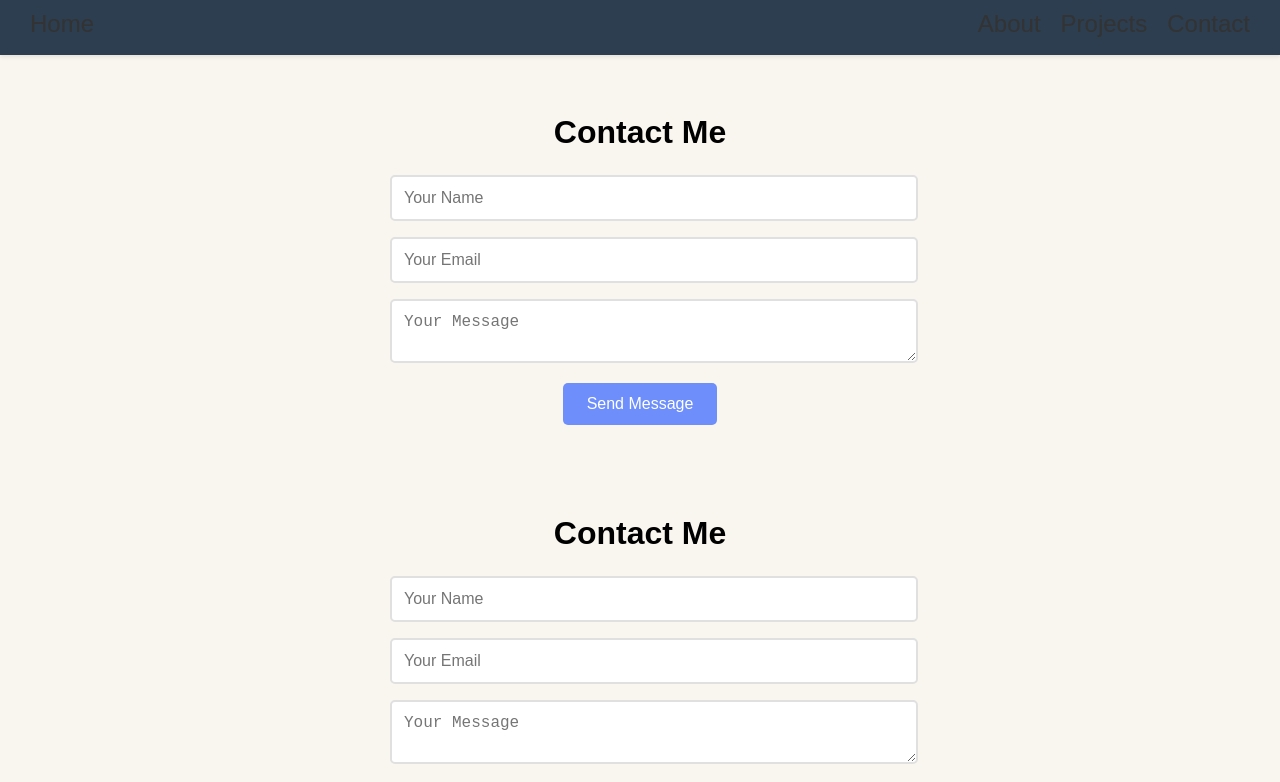
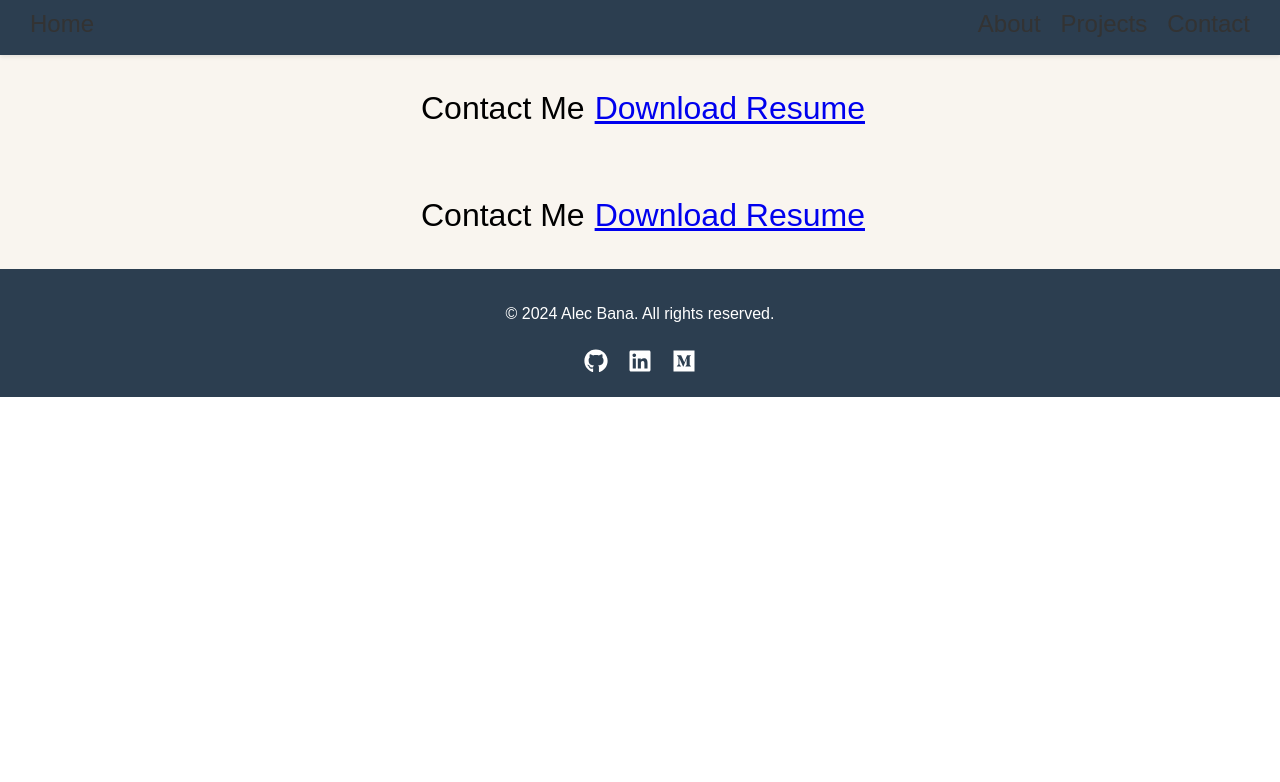
Before and after one commit to Abana55/my-new-portfolio, a React (Create React App) app: page /contact in a window 1280 px wide. Shown: the top 782 px of the page. Built offline with nearby package versions, Linux system fonts and the light colour scheme.

Commit message:
added new styles to the form

```diff
--- a/src/components/ContactMe/ContactMe.js
+++ b/src/components/ContactMe/ContactMe.js
@@ -1,16 +1,29 @@
-import React from 'react';
+import React, { useState } from 'react';
 import './ContactMe.scss';
 
 function Contact() {
+  const [isModalOpen, setIsModalOpen] = useState(false);
+
+  const toggleModal = () => {
+    setIsModalOpen(!isModalOpen);
+  };
+
+
   return (
     <section className="contact">
-      <h2 className="contact__title">Contact Me</h2>
+      <button onClick={toggleModal} className="contact__title-button">Contact Me</button>
+      <a href="/path/to/your/resume.pdf" download className="contact__resume-download">Download Resume</a>
+
+      {isModalOpen && (
+        <div className="contact__modal">
           <form className="contact__form">
             <input type="text" className="contact__input" placeholder="Your Name" />
             <input type="email" className="contact__input" placeholder="Your Email" />
             <textarea className="contact__textarea" placeholder="Your Message"></textarea>
             <button type="submit" className="contact__button">Send Message</button>
           </form>
+        </div>
+      )}
     </section>
   );
 }
--- a/src/components/ContactMe/ContactMe.scss
+++ b/src/components/ContactMe/ContactMe.scss
@@ -3,10 +3,43 @@
   padding: 2rem 0;
   text-align: center;
 
+  &__header {
+    display: flex;
+    justify-content: space-between;
+    align-items: center;
+  }
+
+  &__title-button, &__resume-download {
+    font-size: 2rem;
+    background: none;
+    border: 2px solid transparent;
+    cursor: pointer;
+    transition: color 0.3s, border-color 0.3s, background-color 0.3s;
+
+    &:hover {
+      color: #d2b48c;
+      border-color: #d2b48c;
+      background-color: #2c3e50;
+    }
+  }
+
+  &__modal {
+    position: fixed;
+    top: 50%;
+    left: 50%;
+    transform: translate(-50%, -50%);
+    background-color: white;
+    padding: 20px;
+    border-radius: 10px;
+    box-shadow: 0 4px 8px rgba(0, 0, 0, 0.1);
+    animation: showModal 0.3s ease-out;
+  }
+
   &__title {
     font-size: 2rem;
     margin-bottom: 1.5rem;
     animation: fadeInUp 0.8s ease-out;
+    cursor: pointer;
   }
 
   &__form {
@@ -17,11 +50,11 @@
 
   &__input,
   &__textarea {
-      width: 100%;
+    width: 72%;
     padding: 0.75rem;
     margin-bottom: 1rem;
-      border: 2px solid #e0e0e0;
-      border-radius: 5px;
+    border: 1px solid #e0e0e0;
+    border-radius: 10px;
     font-size: 1rem;
     transition: border-color 0.3s;
 
@@ -32,18 +65,17 @@
   }
 
   &__button {
-      background-color: #6e8efb;
-      color: #ffffff;
     padding: 0.75rem 1.5rem;
     border: none;
     border-radius: 5px;
+    background-color: #2c3e50;
+    color: #fff;
     font-size: 1rem;
     cursor: pointer;
     transition: background-color 0.3s;
 
     &:hover {
-        background-color: #a777e3;
-      }
+      background-color: #d2b48c;
     }
   }
 
@@ -57,3 +89,15 @@
       transform: translateY(0);
     }
   }
+
+  @keyframes showModal {
+    from {
+      opacity: 0;
+      transform: translate(-50%, -40%);
+    }
+    to {
+      opacity: 1;
+      transform: translate(-50%, -50%);
+    }
+  }
+}
```
Lines whose indentation alone changed are shown as unchanged.
